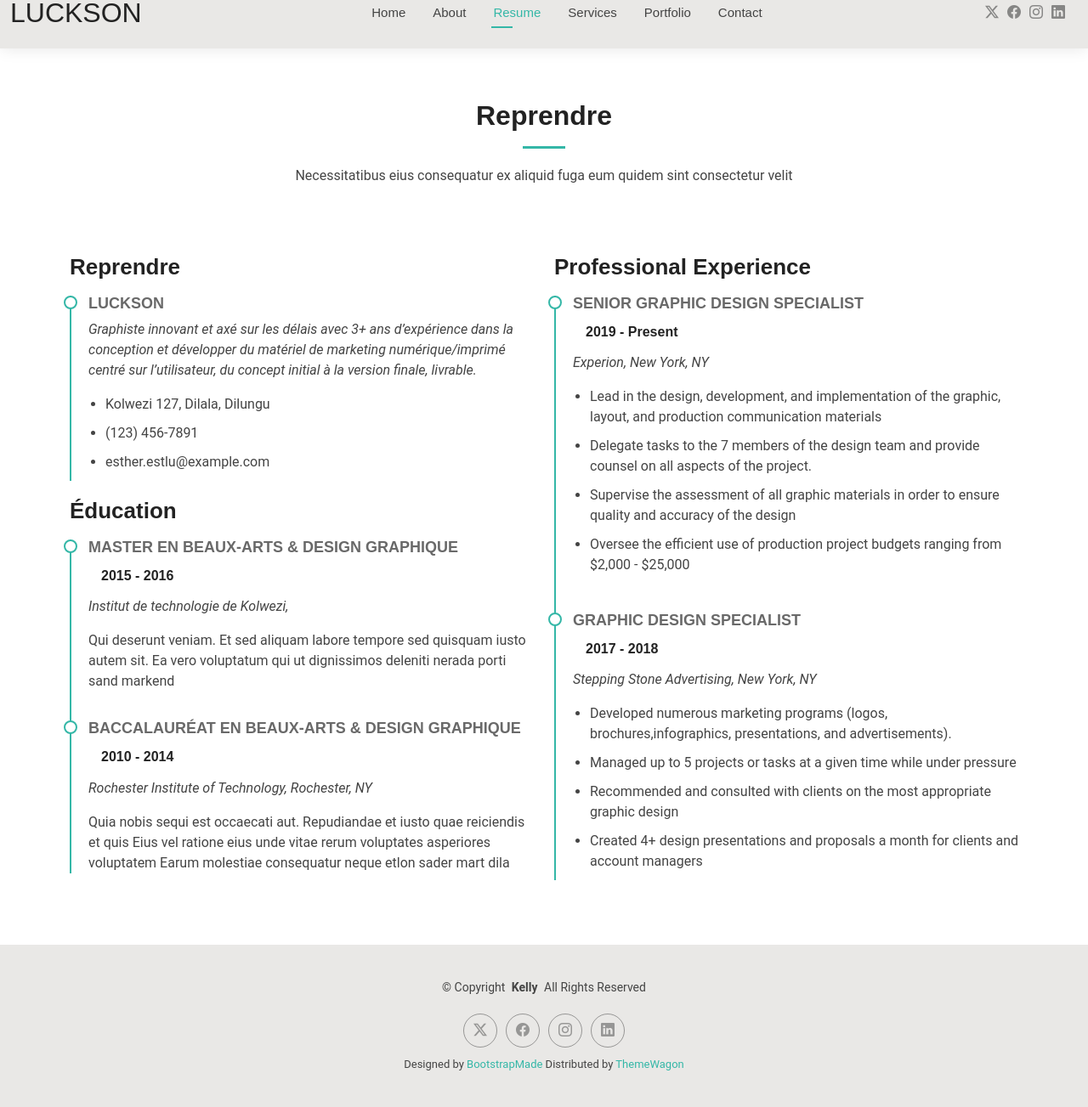
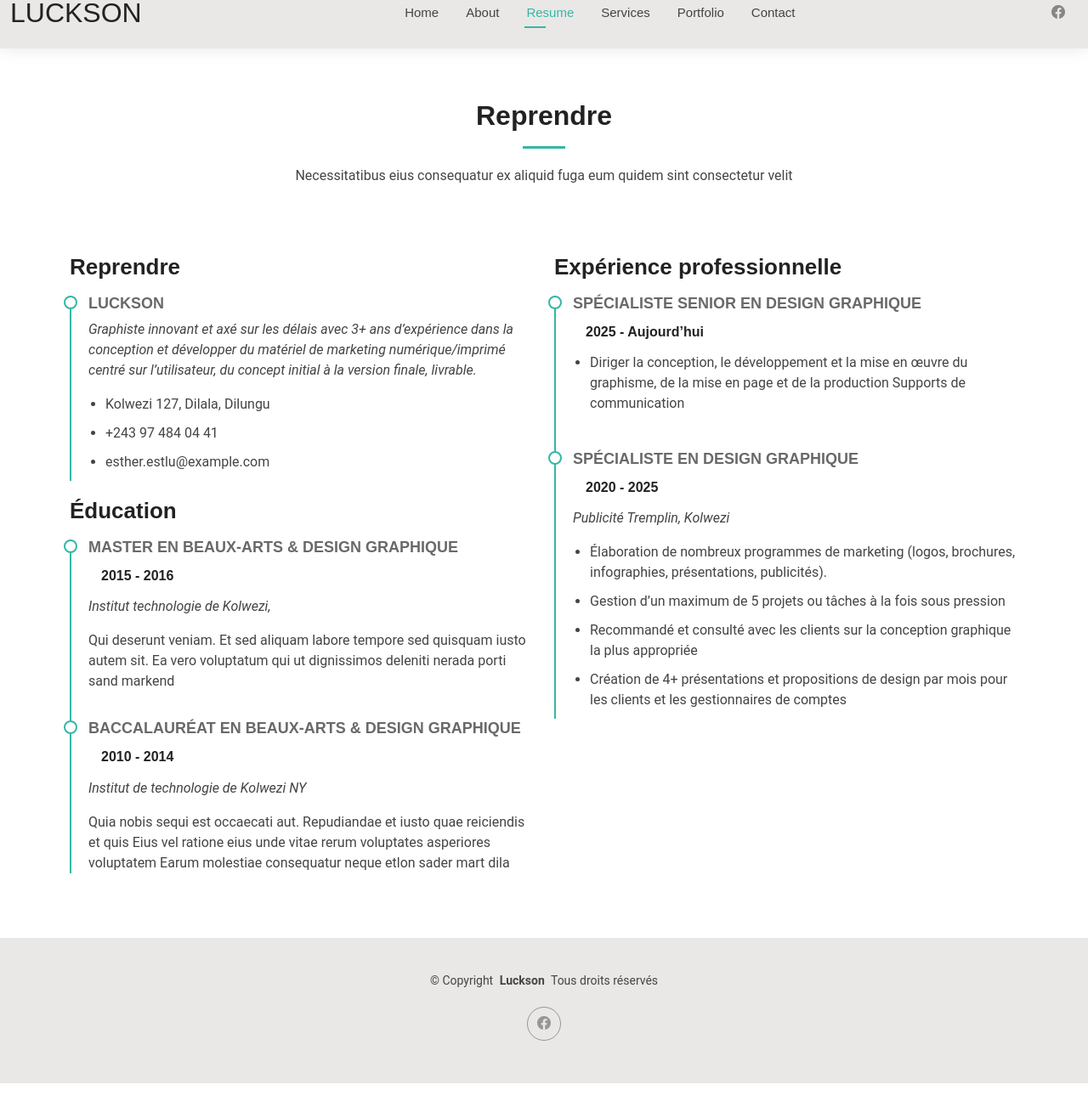
Before and after one commit to LUCKSONC/luyambi_mwepu, a plain HTML site: page resume.html in a window 1280 px wide. Shown: the part 26-1329 px from the top of the page at 85% size. After the commit the page ends 1301 px from the top, so only its background shows below. Drawn offline with Linux system fonts and the light colour scheme.

Commit message:
message clair les modifications apportees

```diff
--- a/resume.html
+++ b/resume.html
@@ -56,10 +56,9 @@
       </nav>
 
       <div class="header-social-links">
-        <a href="#" class="twitter"><i class="bi bi-twitter-x"></i></a>
-        <a href="#" class="facebook"><i class="bi bi-facebook"></i></a>
-        <a href="#" class="instagram"><i class="bi bi-instagram"></i></a>
-        <a href="#" class="linkedin"><i class="bi bi-linkedin"></i></a>
+
+        <a href="https://www.facebook.com/share/1C8JTt3YSP/"><i class="bi bi-facebook"></i></a>
+
       </div>
 
     </div>
@@ -90,7 +89,7 @@
                   finale, livrable.</em></p>
               <ul>
                 <li>Kolwezi 127, Dilala, Dilungu</li>
-                <li>(123) 456-7891</li>
+                <li>+243 97 484 04 41</li>
                 <li>esther.estlu@example.com</li>
               </ul>
             </div>
@@ -99,7 +98,7 @@
             <div class="resume-item">
               <h4>Master en beaux-arts &amp; design graphique</h4>
               <h5>2015 - 2016</h5>
-              <p><em>Institut de technologie de Kolwezi,</em></p>
+              <p><em>Institut technologie de Kolwezi,</em></p>
               <p>Qui deserunt veniam. Et sed aliquam labore tempore sed quisquam iusto autem sit. Ea vero voluptatum qui
                 ut dignissimos deleniti nerada porti sand markend</p>
             </div>
@@ -107,7 +106,7 @@
             <div class="resume-item">
               <h4>Baccalauréat en beaux-arts &amp; design graphique</h4>
               <h5>2010 - 2014</h5>
-              <p><em>Rochester Institute of Technology, Rochester, NY</em></p>
+              <p><em>Institut de technologie de Kolwezi NY</em></p>
               <p>Quia nobis sequi est occaecati aut. Repudiandae et iusto quae reiciendis et quis Eius vel ratione eius
                 unde vitae rerum voluptates asperiores voluptatem Earum molestiae consequatur neque etlon sader mart
                 dila</p>
@@ -116,32 +115,30 @@
           </div>
 
           <div class="col-lg-6" data-aos="fade-up" data-aos-delay="200">
-            <h3 class="resume-title">Professional Experience</h3>
+            <h3 class="resume-title">Expérience professionnelle</h3>
             <div class="resume-item">
-              <h4>Senior graphic design specialist</h4>
-              <h5>2019 - Present</h5>
-              <p><em>Experion, New York, NY </em></p>
+              <h4>Spécialiste senior en design graphique</h4>
+              <h5>2025 - Aujourd’hui</h5>
               <ul>
-                <li>Lead in the design, development, and implementation of the graphic, layout, and production
-                  communication materials</li>
-                <li>Delegate tasks to the 7 members of the design team and provide counsel on all aspects of the
-                  project. </li>
-                <li>Supervise the assessment of all graphic materials in order to ensure quality and accuracy of the
-                  design</li>
-                <li>Oversee the efficient use of production project budgets ranging from $2,000 - $25,000</li>
+                <li>Diriger la conception, le développement et la mise en œuvre du graphisme, de la mise en page et de
+                  la production Supports de communication
+                </li>
+
               </ul>
             </div>
 
             <div class="resume-item">
-              <h4>Graphic design specialist</h4>
-              <h5>2017 - 2018</h5>
-              <p><em>Stepping Stone Advertising, New York, NY</em></p>
+              <h4>Spécialiste en design graphique</h4>
+              <h5>2020 - 2025</h5>
+              <p><em>
+                  Publicité Tremplin, Kolwezi</em></p>
               <ul>
-                <li>Developed numerous marketing programs (logos, brochures,infographics, presentations, and
-                  advertisements).</li>
-                <li>Managed up to 5 projects or tasks at a given time while under pressure</li>
-                <li>Recommended and consulted with clients on the most appropriate graphic design</li>
-                <li>Created 4+ design presentations and proposals a month for clients and account managers</li>
+                <li>Élaboration de nombreux programmes de marketing (logos, brochures, infographies, présentations,
+                  publicités).</li>
+                <li>Gestion d’un maximum de 5 projets ou tâches à la fois sous pression</li>
+                <li>Recommandé et consulté avec les clients sur la conception graphique la plus appropriée</li>
+                <li>Création de 4+ présentations et propositions de design par mois pour les clients et les
+                  gestionnaires de comptes</li>
               </ul>
             </div>
 
@@ -159,19 +156,14 @@
 
     <div class="container">
       <div class="copyright text-center ">
-        <p>© <span>Copyright</span> <strong class="px-1 sitename">Kelly</strong> <span>All Rights Reserved<br></span>
+        <p>© <span>Copyright</span> <strong class="px-1 sitename">Luckson</strong> <span>Tous droits réservés<br></span>
         </p>
       </div>
       <div class="social-links d-flex justify-content-center">
-        <a href=""><i class="bi bi-twitter-x"></i></a>
-        <a href=""><i class="bi bi-facebook"></i></a>
-        <a href=""><i class="bi bi-instagram"></i></a>
-        <a href=""><i class="bi bi-linkedin"></i></a>
+        <a href="https://www.facebook.com/share/1C8JTt3YSP/"><i class="bi bi-facebook"></i></a>
       </div>
       <div class="credits">
 
-        Designed by <a href="https://bootstrapmade.com/">BootstrapMade</a> Distributed by <a
-          href="https://themewagon.com">ThemeWagon
         </a></div>
     </div>
 
```
Also changed, not shown: about.html (+9 -16 lines), contact.html (+19 -15 lines), index.html (+7 -12 lines), portfolio-details.html (+11 -15 lines), portfolio.html (+7 -10 lines), services.html (+8 -12 lines).
